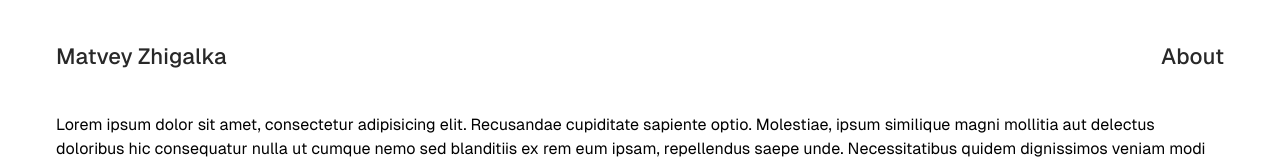
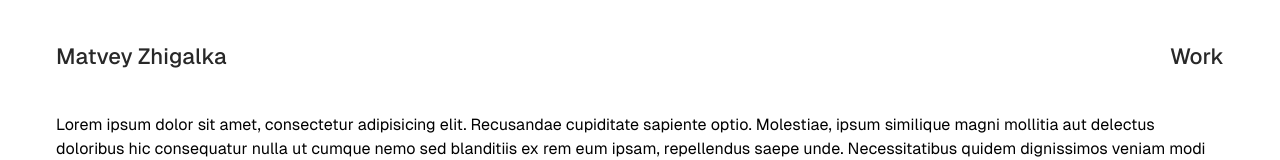
Before and after one commit to mzhigalka/ownWebsite, a React (Create React App) app: page /about in a window 1280 px wide. Shown: the top 160 px of the page. Built offline with nearby package versions, Linux system fonts and the light colour scheme.

Commit message:
added useLocation

```diff
--- a/src/components/Header.tsx
+++ b/src/components/Header.tsx
@@ -1,7 +1,10 @@
 import { FC } from "react";
-import { Link } from "react-router-dom";
+import { Link, useLocation } from "react-router-dom";
 
 const Header: FC = () => {
+  const location = useLocation();
+  const isHomePage = location.pathname === "/";
+
   return (
     <header className="py-10 sticky top-0 bg-white z-10 opacity-90">
       <ul className="flex justify-between">
@@ -10,9 +13,9 @@ const Header: FC = () => {
             Matvey Zhigalka
           </li>
         </Link>
-        <Link to="/about">
+        <Link to={isHomePage ? "/about" : "/"}>
           <li className="text-black font-medium text-[22px] hover:underline hover:cursor-pointer">
-            About
+            {isHomePage ? "About" : "Work"}
           </li>
         </Link>
       </ul>
```
